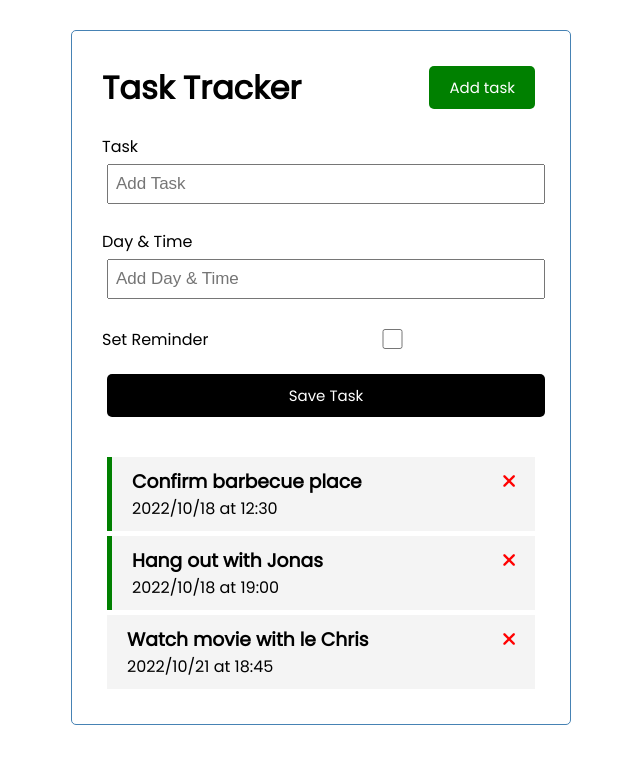
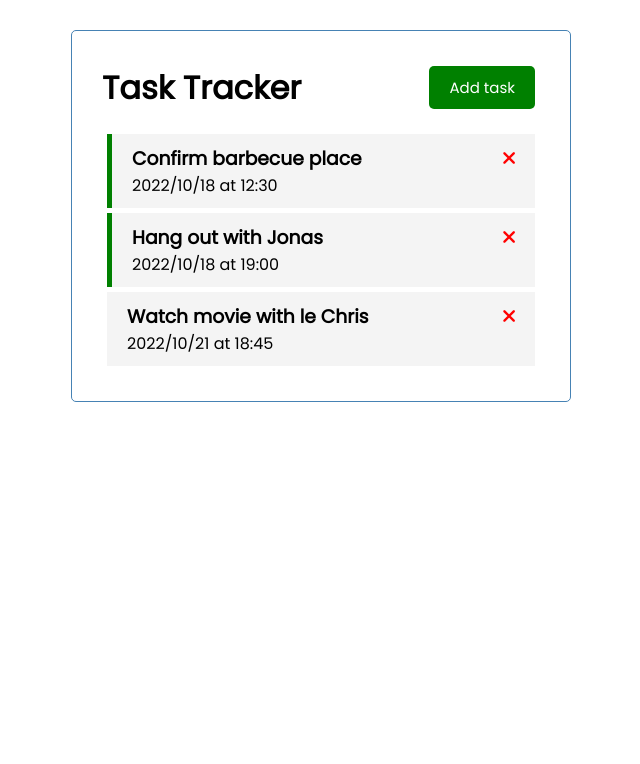
Before and after one commit to tuoanhnt95/Vue3-CLI-Task-tracker, a Vue app: page / in a window 1280 px wide. Shown: the top 764 px of the page, without its empty margins (319-959 px from the left). Built offline with nearby package versions, Linux system fonts and the light colour scheme.

Commit message:
feat(forms): Add function to toggle Add-task form

```diff
--- a/src/App.vue
+++ b/src/App.vue
@@ -1,7 +1,9 @@
 <template>
    <div class="container">
-      <Header title="Task Tracker"/>
-      <AddTask @add-task="addTask"/>
+      <Header @toggle-add-task="toggleAddTask" title="Task Tracker"/>
+      <div v-show="showAddTask">
+        <AddTask @add-task="addTask"/>
+      </div>
       <Tasks
         @delete-task="deleteTask"
         @toggle-reminder="toggleReminder"
@@ -23,7 +25,8 @@ export default {
   },
   data() {
     return {
-      tasks: []
+      tasks: [],
+      showAddTask: false,
     }
   },
   methods: {
@@ -39,6 +42,9 @@ export default {
     },
     addTask(newTask) {
       this.tasks = [...this.tasks, newTask]
+    },
+    toggleAddTask() {
+      this.showAddTask = !this.showAddTask
     }
   },
   created() {
--- a/src/components/Button.vue
+++ b/src/components/Button.vue
@@ -13,11 +13,11 @@ export default {
     name: 'Button',
     props: {
         text: String,
-        color: String
+        color: String,
     },
     methods: {
         onClick() {
-            console.log('click')
+           this.$emit('toggle-add-task')
         }
     }
 }
--- a/src/components/Header.vue
+++ b/src/components/Header.vue
@@ -1,7 +1,11 @@
 <template>
     <header>
         <h1>{{ title }}</h1>
-        <Button text="Add task" color="green" />
+        <Button
+            text="Add task"
+            color="green"
+            @toggle-add-task="$emit('toggle-add-task')"
+        />
     </header>
 </template>
 
```
